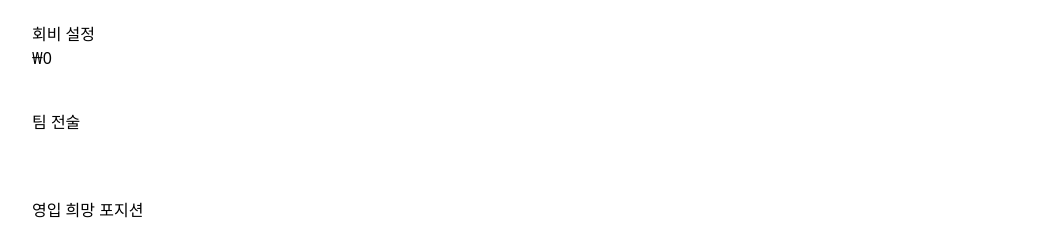
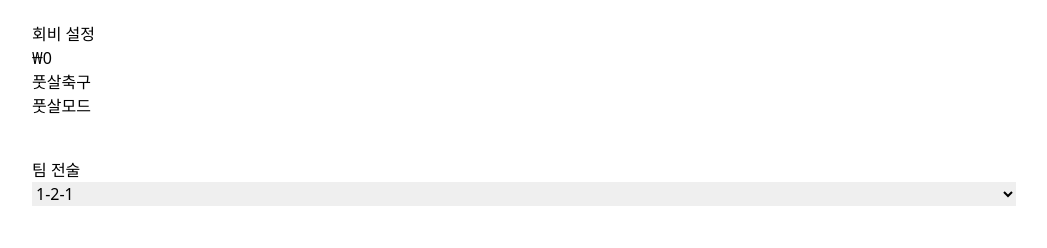
Before and after one commit to SEANjayLEE2024/build-up, a React (Vite) app: page /clubfinder/createclub in a window 1280 px wide. Shown: the part 616-864 px from the top of the page, without its empty margins (116-1163 px from the left). Built offline with nearby package versions, Linux system fonts and the light colour scheme; no server answers; a web font is replaced by a local one.

Commit message:
feat: 팀 포메이션 input 개발

```diff
--- a/src/components/clubcreation/TeamTactics.tsx
+++ b/src/components/clubcreation/TeamTactics.tsx
@@ -1,12 +1,47 @@
+import { useState } from "react";
 import { ClubFormProps } from "../../models/clubcreation.model";
 
 export default function TeamTaticsInput({ register }: ClubFormProps) {
+  // 여기서 [ 축구 | 풋살 ] 분기 후 고를 수 있게 하기
+  const [teamMode, setTeamMode] = useState<string>("풋살");
+
+  const changeTeamMode = (e: React.MouseEvent<HTMLButtonElement>) => {
+    const clickedMode = e.currentTarget.value;
+    setTeamMode(clickedMode);
+  };
+
   return (
     <>
+      <div className="flex ">
+        <button type="button" value="풋살" onClick={changeTeamMode}>
+          풋살
+        </button>
+        <button type="button" value="축구" onClick={changeTeamMode}>
+          축구
+        </button>
+      </div>
+      <span>{teamMode}모드</span>
       <label className="mt-10">팀 전술</label>
-      <input
-        {...register("team_tactics", { required: "필수 선택값입니다." })}
-      />
+      {teamMode === "풋살" && (
+        <select
+          {...register("clubTeamTactics", { required: "필수 선택값입니다." })}
+        >
+          <option value="1-2-1">1-2-1</option>
+          <option value="2-0-2">2-0-2</option>
+          <option value="2-1-1">2-1-1</option>
+          <option value="1-2-2">1-2-2</option>
+        </select>
+      )}
+      {teamMode === "축구" && (
+        <select
+          {...register("clubTeamTactics", { required: "필수 선택값입니다." })}
+        >
+          <option value="4-2-2">4-4-2</option>
+          <option value="4-3-3">4-3-3</option>
+          <option value="4-2-3-1">4-2-3-1</option>
+          <option value="3-4-3">3-4-3</option>
+        </select>
+      )}
     </>
   );
 }
```
